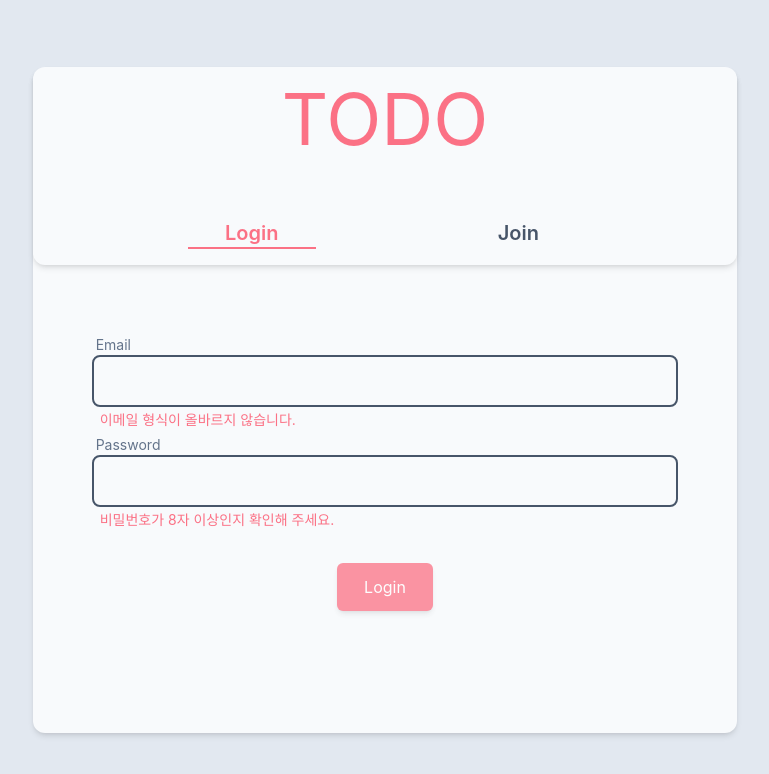
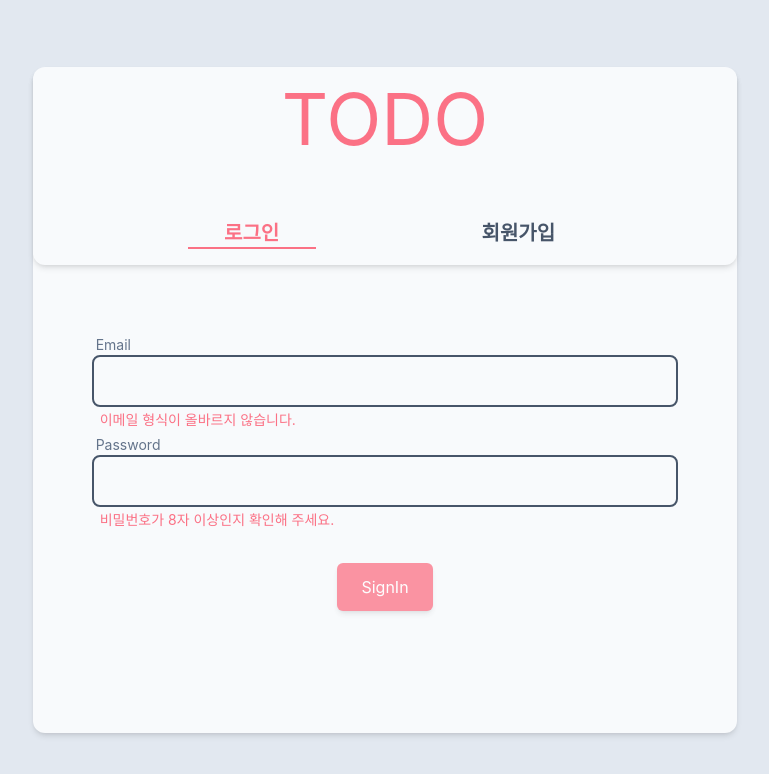
Before and after one commit to wanted-pre-onboarding-8team/pre-onboarding-8th-1-8, a React (Create React App) app: page / in a window 1280 px wide. Shown: the top 774 px of the page, without its empty margins (255-1024 px from the left). Built offline with nearby package versions, Linux system fonts and the light colour scheme; no server answers.

Commit message:
refactor: Input Error 메시지 상수화

```diff
--- a/src/components/account/Account.js
+++ b/src/components/account/Account.js
@@ -2,8 +2,8 @@ import tw from 'tailwind-styled-components';
 
 import RadioGroup from '../RadioGroup';
 import Radio from '../common/Radio';
-import SignIn from './SignIn';
-import SignUp from './SignUp';
+import SignIn from './SignUp';
+import SignUp from './SignIn';
 import useAccountMethod from '../../hooks/useAccountMethod';
 
 const Container = tw.div`flex flex-col shadow-md items-center w-11/12 h-5/6 mx-auto rounded-xl gap-2 bg-slate-50 my-auto`;
@@ -13,18 +13,18 @@ const Header = tw.div`flex flex-col items-center gap-5 w-full shadow-md p-4 roun
 const Title = tw.h2`text-7xl text-rose-400`;
 
 const Account = () => {
-  const { accountMethod, setAccountMethod } = useAccountMethod('login');
+  const { accountMethod, setAccountMethod } = useAccountMethod('signin');
 
   return (
     <Container>
       <Header>
         <Title>TODO</Title>
         <RadioGroup value={accountMethod} onChange={setAccountMethod}>
-          <Radio value="login">Login</Radio>
-          <Radio value="join">Join</Radio>
+          <Radio value="signin">로그인</Radio>
+          <Radio value="signup">회원가입</Radio>
         </RadioGroup>
       </Header>
-      {accountMethod === 'login' ? <SignUp /> : <SignIn />}
+      {accountMethod === 'signin' ? <SignUp /> : <SignIn />}
     </Container>
   );
 };
--- a/src/components/account/SignIn.js
+++ b/src/components/account/SignIn.js
@@ -1,58 +1,43 @@
+import React from 'react';
 import tw from 'tailwind-styled-components';
 
-import { signUp } from '../../apis/auth';
 import useInput from '../../hooks/useInput';
 import useRequest from '../../hooks/useRequest';
 import Button from '../common/Button';
 import Input from '../common/Input';
+import { signIn } from '../../apis/auth';
+import MESSAGE from '../../constants/ErrorMessage';
 
-const Container = tw.form`flex flex-col w-10/12 h-full justify-center items-center rounded-xl gap-4`;
+const Container = tw.form`flex flex-col w-10/12 h-full justify-center pb-10 items-center rounded-xl gap-6`;
 
 const SignIn = () => {
   const { handleRequest } = useRequest();
   const form = {
     email: useInput({
-      initialValue: '',
-      errorMessage: '이메일 형식이 올바르지 않습니다.',
-      pattern: 'email',
-      required: true,
-    }),
-    password: useInput({
-      initialValue: '',
-      pattern: 'password',
-      errorMessage: '비밀번호가 8자 이상인지 확인해 주세요.',
-      required: true,
-    }),
-    pwdCheck: useInput({
-      initialValue: '',
-      errorMessage: '비밀번호가 같지 않습니다.',
-      required: true,
-    }),
+      initialValue: '', type: 'email', errorMessage: MESSAGE.EMAIL_ERROR, required: true
+    }), password: useInput({
+      initialValue: '', type: 'password', errorMessage: MESSAGE.PASSWORD_ERROR, required: true
+    })
   };
 
   const handleOnSubmit = event => {
     event.preventDefault();
     handleRequest({
-      submitFunction: signUp,
-      formData: { email: form.email.value, password: form.password.value },
-      action: 'JOIN',
+      submitFunction: signIn, formData: { email: form.email.value, password: form.password.value }, action: 'SIGN_IN'
     });
   };
 
-  return (
-    <Container onSubmit={handleOnSubmit}>
+  return (<Container onSubmit={handleOnSubmit}>
     <Input type="email" label="Email" {...form.email} />
     <Input type="password" label="Password" {...form.password} />
-      <Input type="password" label="Password Check" {...form.pwdCheck} pattern={form.password.value} />
     <Button
       type="submit"
-        className={'bg-rose-400 text-white shadow-md mx-auto w-24 h-12'}
-        disabled={!form.email.valid || !form.password.valid || !form.pwdCheck.valid}
+      className={'mt-2 bg-rose-400 text-white shadow-md mx-auto w-24 h-12'}
+      disabled={!form.email.valid || !form.password.valid}
     >
-        Join
+      SignIn
     </Button>
-    </Container>
-  );
+  </Container>);
 };
 
 export default SignIn;
--- a/src/components/account/SignUp.js
+++ b/src/components/account/SignUp.js
@@ -1,53 +1,45 @@
-import React from 'react';
 import tw from 'tailwind-styled-components';
 
-import { signIn } from '../../apis/auth';
+import { signUp } from '../../apis/auth';
 import useInput from '../../hooks/useInput';
 import useRequest from '../../hooks/useRequest';
 import Button from '../common/Button';
 import Input from '../common/Input';
+import MESSAGE from '../../constants/ErrorMessage';
 
-const Container = tw.form`flex flex-col w-10/12 h-full justify-center pb-10 items-center rounded-xl gap-6`;
+const Container = tw.form`flex flex-col w-10/12 h-full justify-center items-center rounded-xl gap-4`;
 
 const SignUp = () => {
   const { handleRequest } = useRequest();
   const form = {
     email: useInput({
-      initialValue: '',
-      errorMessage: '이메일 형식이 올바르지 않습니다.',
-      pattern: 'email',
-      required: true,
-    }),
-    password: useInput({
-      initialValue: '',
-      pattern: 'password',
-      errorMessage: '비밀번호가 8자 이상인지 확인해 주세요.',
-      required: true,
-    }),
+      initialValue: '', type: 'email', errorMessage: MESSAGE.EMAIL_ERROR, required: true
+    }), password: useInput({
+      initialValue: '', type: 'password', errorMessage: MESSAGE.PASSWORD_ERROR, required: true
+    }), pwdCheck: useInput({
+      initialValue: '', errorMessage: MESSAGE.PASSWORD_CHECK_ERROR, required: true
+    })
   };
 
   const handleOnSubmit = event => {
     event.preventDefault();
     handleRequest({
-      submitFunction: signIn,
-      formData: { email: form.email.value, password: form.password.value },
-      action: 'LOGIN',
+      submitFunction: signUp, formData: { email: form.email.value, password: form.password.value }, action: 'SIGN_UP'
     });
   };
 
-  return (
-    <Container onSubmit={handleOnSubmit}>
+  return (<Container onSubmit={handleOnSubmit}>
     <Input type="email" label="Email" {...form.email} />
     <Input type="password" label="Password" {...form.password} />
+    <Input type="password" label="Password Check" {...form.pwdCheck} pattern={form.password.value} />
     <Button
       type="submit"
-        className={'mt-2 bg-rose-400 text-white shadow-md mx-auto w-24 h-12'}
-        disabled={!form.email.valid || !form.password.valid}
+      className={'bg-rose-400 text-white shadow-md mx-auto w-24 h-12'}
+      disabled={!form.email.valid || !form.password.valid || !form.pwdCheck.valid}
     >
-        Login
+      SignUp
     </Button>
-    </Container>
-  );
+  </Container>);
 };
 
 export default SignUp;
--- a/src/constants/ErrorMessage.js
+++ b/src/constants/ErrorMessage.js
@@ -9,6 +9,9 @@ const MESSAGE = {
   PUBLIC_ROUTE: '로그인한 사용자는 접근 불가능한 페이지입니다.',
   PUBLIC_ROUTE_TODO: '이미 로그인 되어있어 Todo 페이지로 리 다이렉팅 됩니다.',
   TODO_EMPTY: '할일을 입력해 주세요.',
+  EMAIL_ERROR: '이메일 형식이 올바르지 않습니다.',
+  PASSWORD_ERROR: '비밀번호가 8자 이상인지 확인해 주세요.',
+  PASSWORD_CHECK_ERROR: '비밀번호가 같지 않습니다.'
 };
 
 export default MESSAGE;
```
Lines whose indentation alone changed are shown as unchanged.
